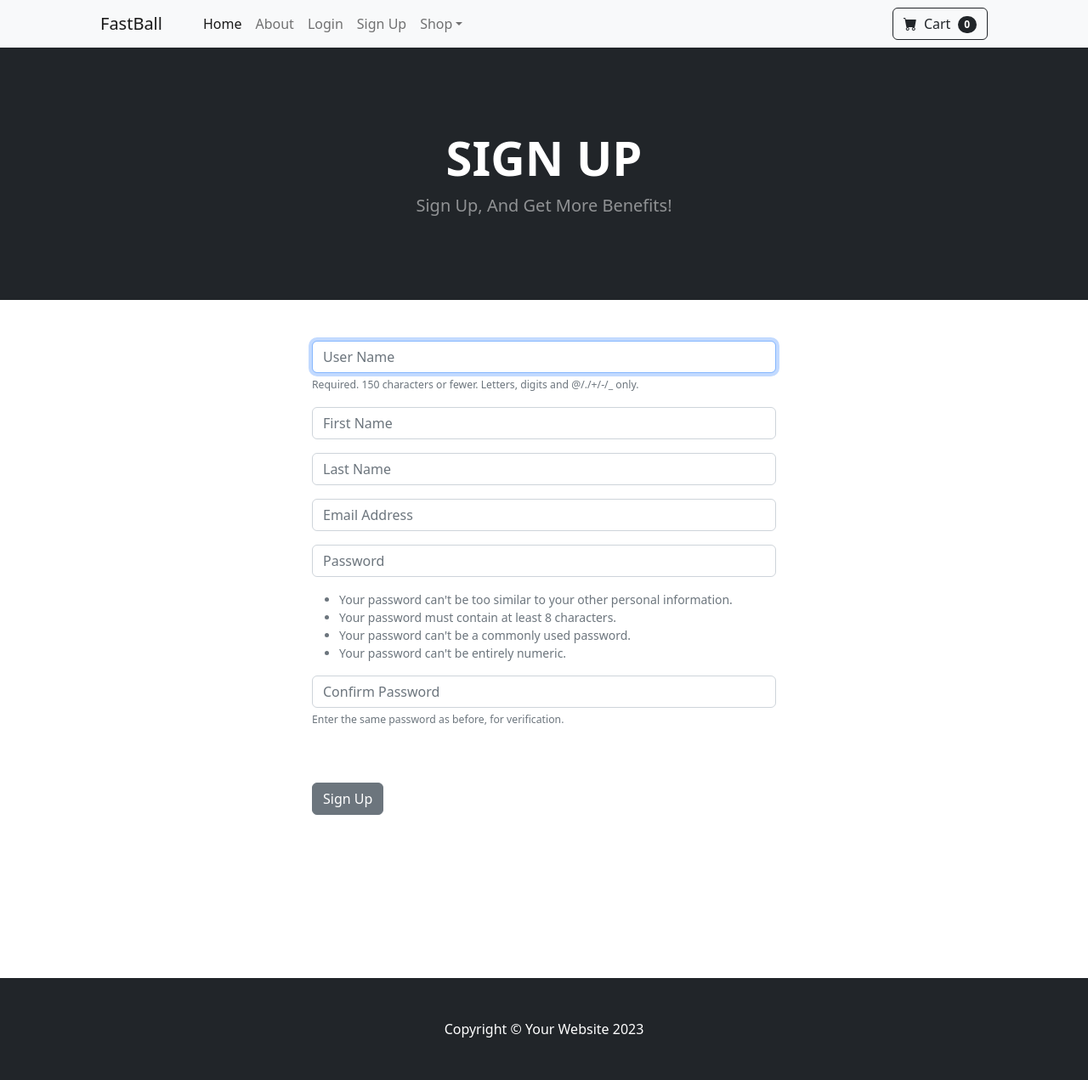
After one commit to Code-Institute-Submissions/balennouri-pp4, a Django app: page /register/ in a window 1280 px wide. The commit adds this page. Shown: the whole page at 85% size. Run offline with Django 4.2, Linux system fonts and the light colour scheme; some libraries are stand-ins or nearby versions.

Commit message:
Feat: Add sign up form

```diff
--- /dev/null
+++ b/store/forms.py
@@ -0,0 +1,31 @@
+from django.contrib.auth.models import User
+from django.contrib.auth.forms import UserCreationForm
+from django import forms
+
+
+class SignUpForm(UserCreationForm):
+	email = forms.EmailField(label="", widget=forms.TextInput(attrs={'class':'form-control', 'placeholder':'Email Address'}))
+	first_name = forms.CharField(label="", max_length=100, widget=forms.TextInput(attrs={'class':'form-control', 'placeholder':'First Name'}))
+	last_name = forms.CharField(label="", max_length=100, widget=forms.TextInput(attrs={'class':'form-control', 'placeholder':'Last Name'}))
+
+	class Meta:
+		model = User
+		fields = ('username', 'first_name', 'last_name', 'email', 'password1', 'password2')
+
+	def __init__(self, *args, **kwargs):
+		super(SignUpForm, self).__init__(*args, **kwargs)
+
+		self.fields['username'].widget.attrs['class'] = 'form-control'
+		self.fields['username'].widget.attrs['placeholder'] = 'User Name'
+		self.fields['username'].label = ''
+		self.fields['username'].help_text = '<span class="form-text text-muted"><small>Required. 150 characters or fewer. Letters, digits and @/./+/-/_ only.</small></span>'
+
+		self.fields['password1'].widget.attrs['class'] = 'form-control'
+		self.fields['password1'].widget.attrs['placeholder'] = 'Password'
+		self.fields['password1'].label = ''
+		self.fields['password1'].help_text = '<ul class="form-text text-muted small"><li>Your password can\'t be too similar to your other personal information.</li><li>Your password must contain at least 8 characters.</li><li>Your password can\'t be a commonly used password.</li><li>Your password can\'t be entirely numeric.</li></ul>'
+
+		self.fields['password2'].widget.attrs['class'] = 'form-control'
+		self.fields['password2'].widget.attrs['placeholder'] = 'Confirm Password'
+		self.fields['password2'].label = ''
+		self.fields['password2'].help_text = '<span class="form-text text-muted"><small>Enter the same password as before, for verification.</small></span>'
--- a/store/templates/base.html
+++ b/store/templates/base.html
@@ -40,6 +40,8 @@
                     {% else %}
 
                     <li class="nav-item"><a class="nav-link" href="{% url 'login' %}">Login</a></li>
+
+                    <li class="nav-item"><a class="nav-link" href="{% url 'register' %}">Sign Up</a></li>
 
                     {% endif %}
 
--- /dev/null
+++ b/store/templates/register.html
@@ -0,0 +1,34 @@
+{% extends 'base.html' %}
+
+{% block content %}
+
+<!-- Header-->
+<header class="bg-dark py-5">
+    <div class="container px-4 px-lg-5 my-5">
+        <div class="text-center text-white">
+            <h1 class="display-4 fw-bolder text-uppercase">Sign up</h1>
+            <p class="lead fw-normal text-white-50 mb-0">Sign Up, And Get More Benefits!</p>
+        </div>
+    </div>
+</header>
+
+<div class="container">
+    <div class="row">
+            <div class="col-md-6 offset-md-3">
+                <br /><br />
+                <form method="POST" action="{% url 'register' %}">
+                    {% csrf_token %}
+
+                    {{ form.as_p }}
+                    <br/><br/>
+                    <button type="submit" class="btn btn-secondary">Sign Up</button>
+                </form>
+                <br /><br />
+                <br /><br />
+                <br /><br />
+                <br /><br />
+            </div>
+    </div>
+</div>
+
+{% endblock %}
--- a/store/urls.py
+++ b/store/urls.py
@@ -6,4 +6,5 @@ urlpatterns = [
     path('about/', views.about, name='about'),
     path('login/', views.login_user, name='login'),
     path('logout/', views.logout_user, name='logout'),
+    path('register/', views.register_user, name='register'),
 ]
--- a/store/views.py
+++ b/store/views.py
@@ -2,6 +2,10 @@ from django.shortcuts import render, redirect
 from .models import Product
 from django.contrib.auth import authenticate, login, logout
 from django.contrib import messages
+from django.contrib.auth.models import User
+from django.contrib.auth.forms import UserCreationForm
+from .forms import SignUpForm
+from django import forms
 
 
 # Create your views here.
@@ -34,3 +38,23 @@ def logout_user(request):
     logout(request)
     messages.success(request, ("You Have Been Logged Out!"))
     return redirect('home')
+
+
+def register_user(request):
+    form = SignUpForm()
+    if request.method == "POST":
+        form = SignUpForm(request.POST)
+        if form.is_valid():
+            form.save()
+            username = form.Cleaned_data['username']
+            password = form.Cleaned_data['password1']
+            # Login the user
+            user = authenticate(username=username, password=password)
+            login(request, user)
+            messages.success(request, ("You Have Registered Successfully!! Welcome"))
+            return redirect('home')
+        else:
+            messages.success(request, ("Whoops! There was a problem registering, Please try again."))
+            return redirect('register')
+    else:
+        return render(request, 'register.html', {'form':form},)
```
